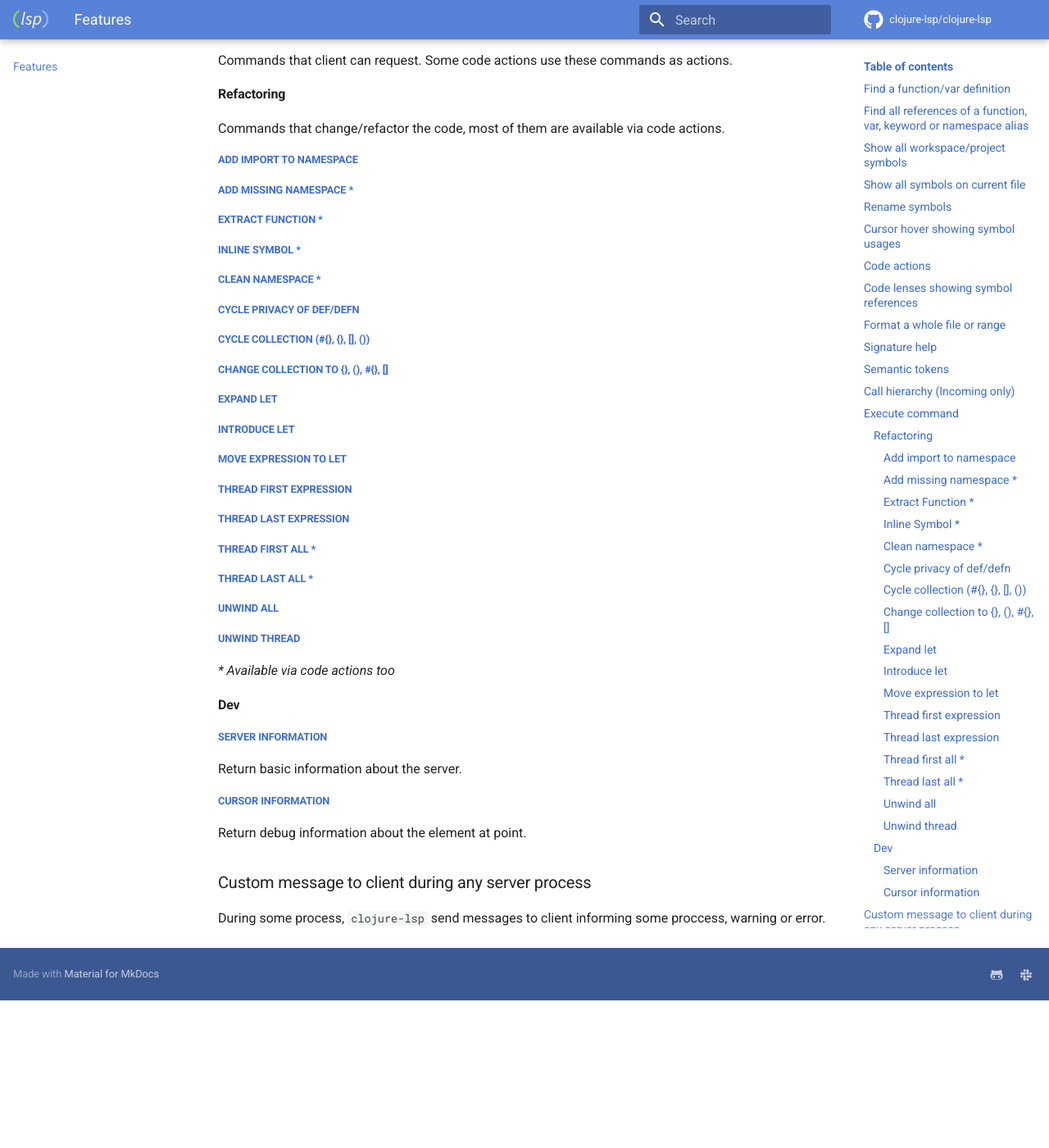
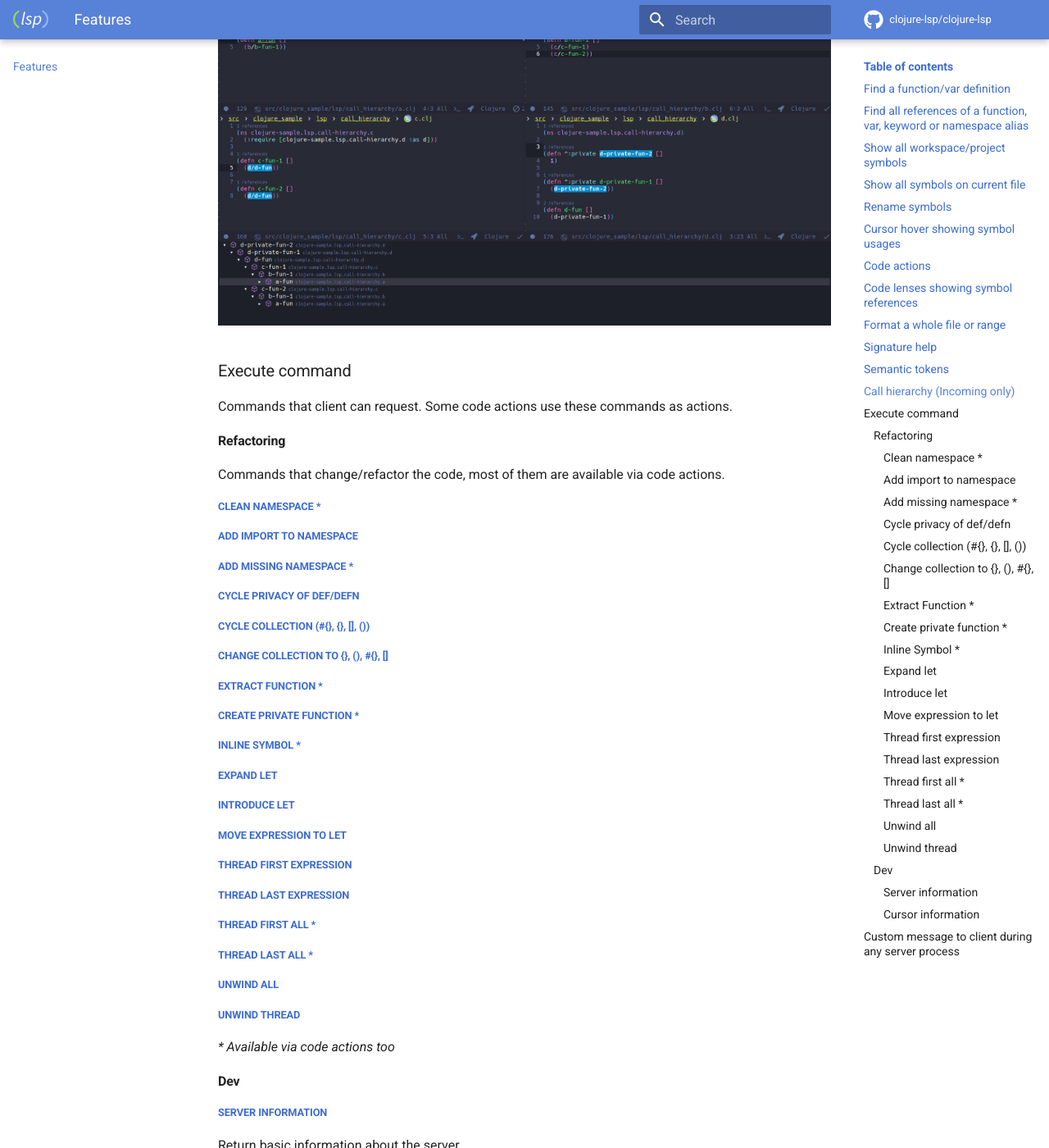
Before and after one commit to clojure-lsp/clojure-lsp, an MkDocs documentation site: the page built from docs/features.md, in a window 1280 px wide and 1400 px high, scrolled down 8482 px. Shown: the whole window at 82% size. Built offline with MkDocs 1.6.1 and Material for MkDocs 9.7.7, drawn with Linux system fonts in a browser that asks for light colours; comment, search, counter and statistics services are not loaded; before the commit the page ends 9702 px from its top, so only the background shows below that; some of the changed text lies outside the part shown.

Commit message:
Add new create private function code action

```diff
--- a/docs/features.md
+++ b/docs/features.md
@@ -25,18 +25,19 @@ Above you can find all available features that clojure-lsp provide with examples
 ### Cursor hover showing symbol usages
 ### Code actions
 
-| Name                               | Example                                                           |
-|------------------------------------|-------------------------------------------------------------------|
-| Clean namespace require/imports    | <img src="../images/features/clean-ns.gif" width=360>             |
-| Inline symbol                      | <img src="../images/features/inline-symbol.gif" width=360>        |
-| Extract function                   | <img src="../images/features/extract-function.gif" width=360>     |
-| Add missing require                | <img src="../images/features/add-missing-require.gif" width=360>  |
-| Add known common require           | <img src="../images/features/add-common-require.gif" width=360>   |
-| Add known common import            | <img src="../images/features/add-common-import.gif" width=360>    |
-| Add suggested alias require        | <img src="../images/features/add-alias-suggestion.gif" width=360> |
-| Move to let                        | <img src="../images/features/move-to-let.gif" width=360>          |
-| Change coll to map,vector,set,list | <img src="../images/features/change-coll.gif" width=360>          |
-| Thread first/all last              | <img src="../images/features/thread-first-all.gif" width=360>     |
+| Name                               | Example                                                              |
+|------------------------------------|----------------------------------------------------------------------|
+| Clean namespace require/imports    | <img src="../images/features/clean-ns.gif" width=360>                |
+| Add missing require                | <img src="../images/features/add-missing-require.gif" width=360>     |
+| Add known common require           | <img src="../images/features/add-common-require.gif" width=360>      |
+| Add known common import            | <img src="../images/features/add-common-import.gif" width=360>       |
+| Add suggested alias require        | <img src="../images/features/add-alias-suggestion.gif" width=360>    |
+| Inline symbol                      | <img src="../images/features/inline-symbol.gif" width=360>           |
+| Extract function                   | <img src="../images/features/extract-function.gif" width=360>        |
+| Move to let                        | <img src="../images/features/move-to-let.gif" width=360>             |
+| Change coll to map,vector,set,list | <img src="../images/features/change-coll.gif" width=360>             |
+| Thread first/all last              | <img src="../images/features/thread-first-all.gif" width=360>        |
+| Create private function            | <img src="../images/features/create-private-function.gif" width=360> |
 
 ### Code lenses showing symbol references
 
@@ -66,14 +67,15 @@ Commands that client can request. Some code actions use these commands as action
 
 Commands that change/refactor the code, most of them are available via code actions.
 
+##### Clean namespace *
 ##### Add import to namespace
 ##### Add missing namespace *
-##### Extract Function *
-##### Inline Symbol *
-##### Clean namespace *
 ##### Cycle privacy of def/defn
 ##### Cycle collection (#{}, {}, [], ())
 ##### Change collection to {}, (), #{}, []
+##### Extract Function *
+##### Create private function *
+##### Inline Symbol *
 ##### Expand let
 ##### Introduce let
 ##### Move expression to let
```
Also changed, not shown: CHANGELOG.md (+2 -1 lines), docs/images/features/create-private-function.gif (added), 5 other files.
